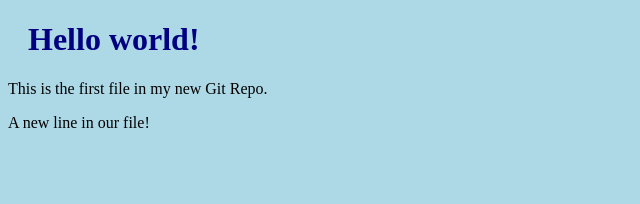
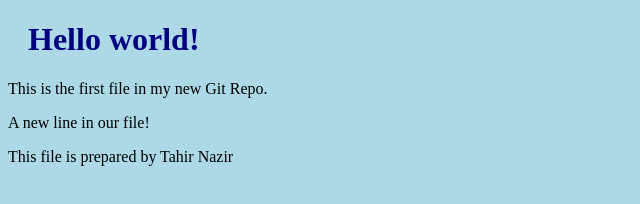
Before and after one commit to tahirnazir2027/test, a plain HTML site: page index.html in a window 1280 px wide. Shown: the whole page, without its empty margins (0-640 px from the left). Drawn offline with Linux system fonts and the light colour scheme.

Commit message:
update the index file

```diff
--- a/index.html
+++ b/index.html
@@ -9,6 +9,6 @@
 <h1>Hello world!</h1>
 <p>This is the first file in my new Git Repo.</p>
 <p>A new line in our file!</p>
-
+<p>This file is prepared by Tahir Nazir</p>
 </body>
 </html>
```
